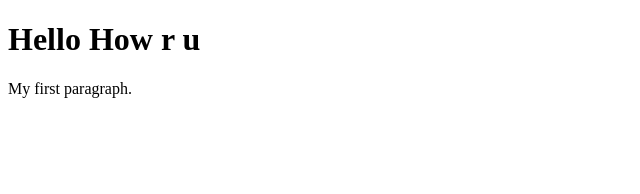
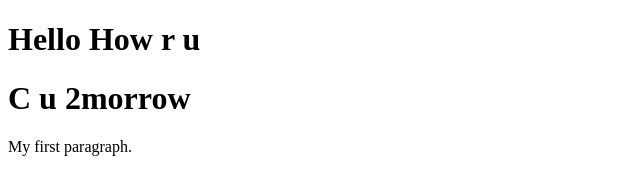
Before and after one commit to Tabashu-MT/datewithgit-sample, a plain HTML site: page index.html in a window 1280 px wide. Shown: the whole page, without its empty margins (0-640 px from the left). Drawn offline with Linux system fonts and the light colour scheme.

Commit message:
hello file modified

```diff
--- a/index.html
+++ b/index.html
@@ -3,7 +3,7 @@
 <body>
 
 <h1>Hello How r u</h1>
-
+<h1>C u 2morrow</h1>
 <p>My first paragraph.</p>
 
 </body>
```
Also changed, not shown: 1 other file.
